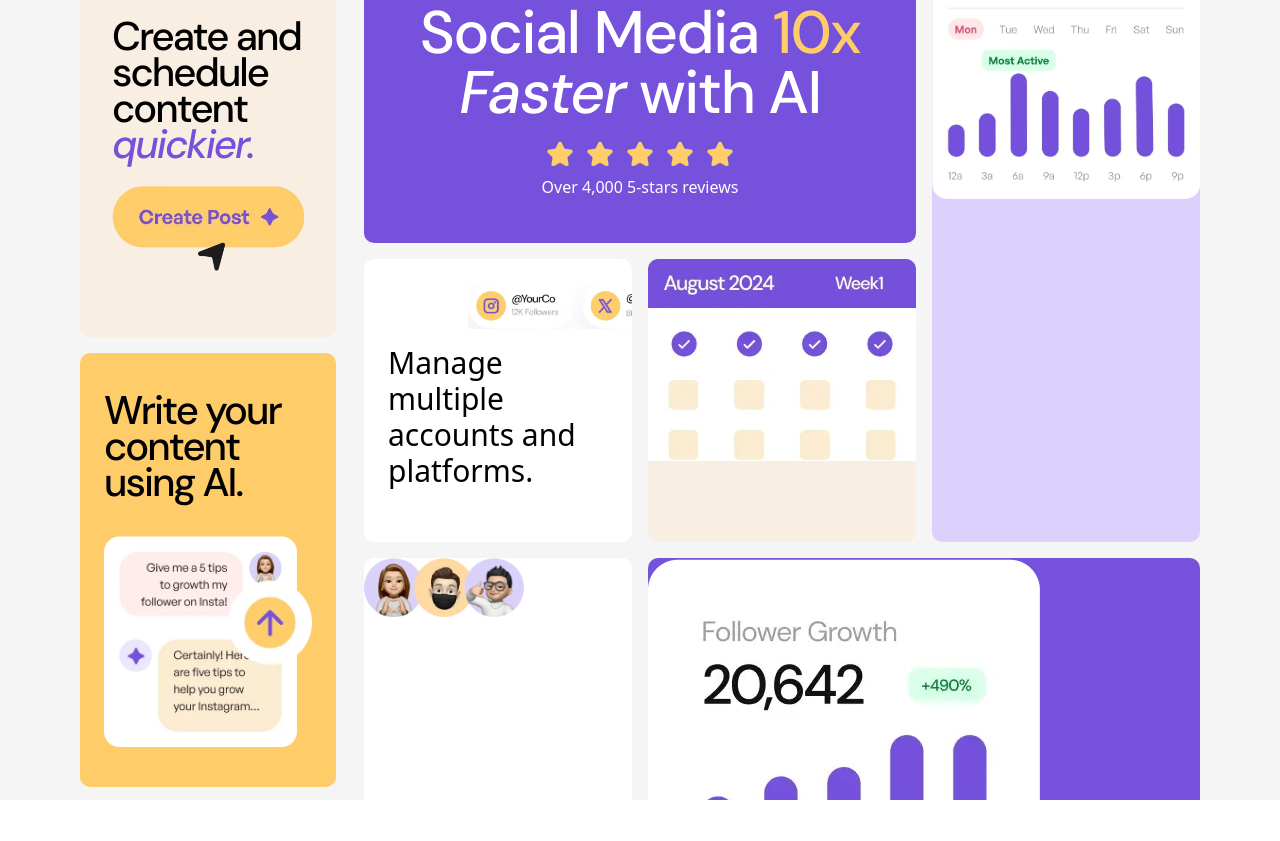
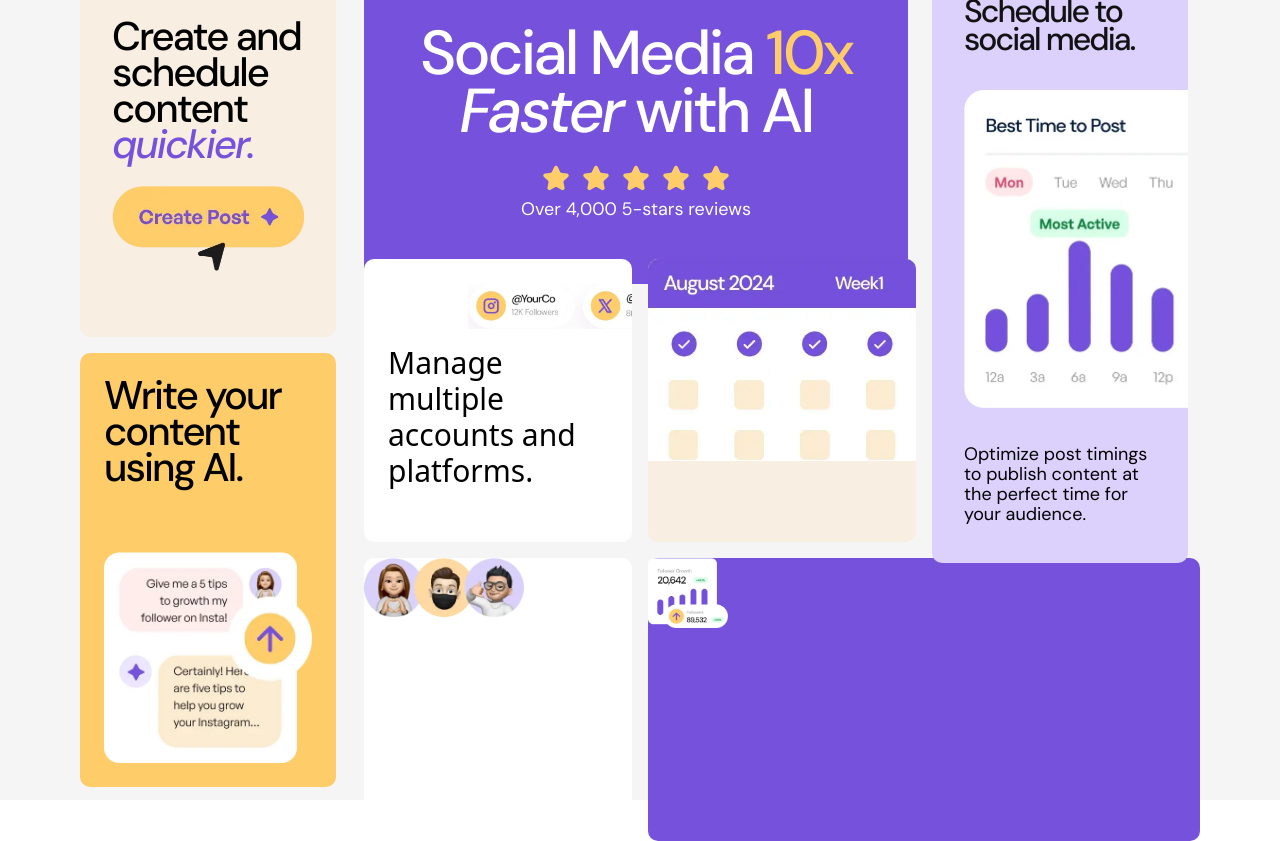
Before and after one commit to 0x7266/tailwind-bento, a Svelte app: page / in a window 1280 px wide. Before the commit the page ends 800 px from the top, so only its background shows below. Built offline with nearby package versions, Linux system fonts and the light colour scheme.

Commit message:
fix layout of two blocks

```diff
--- a/src/App.svelte
+++ b/src/App.svelte
@@ -10,11 +10,9 @@
   import schedulePosts from "./lib/assets/images/illustration-schedule-posts.webp";
 </script>
 
-<main
-  class="flex max-h-dvh w-full flex-col items-center justify-center overflow-hidden bg-[#f6f5f6] p-6"
->
+<main class="flex h-dvh flex-col items-center justify-center bg-[#f6f5f6]">
   <div
-    class="grid-rows grid h-full w-full gap-4 sm:grid-cols-2 sm:grid-rows-5 md:h-[881px] md:w-[1120px] md:grid-cols-4 md:grid-rows-3"
+    class="grid w-full gap-4 sm:grid-cols-2 sm:grid-rows-5 md:h-[881px] md:w-[1120px] md:grid-cols-4 md:grid-rows-3"
   >
     <div
       class="order-last grid gap-4 sm:col-span-2 sm:grid-cols-2 md:order-first md:col-span-1 md:row-span-3 md:w-[256px] md:grid-cols-1"
@@ -30,14 +28,14 @@
         <img src={createPost} alt="create schedule content" class="w-48" />
       </div>
       <div
-        class="flex flex-col justify-center gap-9 rounded-[10px] bg-yellow-500 sm:row-span-2 md:h-[434px] md:p-300"
+        class="flex flex-col justify-between gap-9 rounded-[10px] bg-yellow-500 sm:row-span-2 md:h-[434px] md:p-300"
       >
         <p
           class="font-dm-sans text-text-preset-2 font-medium leading-text-preset-2 tracking-text-preset-2"
         >
-          Write your content using AI.
+          Write your content<br />using AI.
         </p>
-        <img src={aiContent} alt="five stars" class="w-52" />
+        <img src={aiContent} alt="five stars" class="" />
       </div>
     </div>
 
@@ -45,18 +43,22 @@
       class="grid w-full grid-rows-4 gap-4 sm:grid-cols-2 sm:grid-rows-2 md:col-span-2 md:row-span-2"
     >
       <div
-        class="flex flex-col items-center justify-center gap-4 rounded-[10px] bg-purple-500 p-6 sm:col-span-2"
+        class="flex flex-col items-center justify-center gap-300 rounded-[10px] bg-purple-500 p-400 sm:col-span-2 md:h-[324px] md:w-[544px]"
       >
         <p
-          class="text-center font-dm-sans text-6xl font-medium tracking-tight text-white"
+          class="text-center font-dm-sans text-text-preset-1 font-medium leading-text-preset-1 tracking-text-preset-1 text-white"
         >
-          Social Media <span class="text-yellow-500">10x</span><br /><em
-            >Faster</em
+          Social Media <span class="text-yellow-500">10x</span><br /><span
+            class="italic">Faster</span
           > with AI
         </p>
         <div class="flex flex-col items-center justify-center gap-1">
-          <img src={fiveStars} alt="five stars" class="w-1/2" />
-          <p class="text-white">Over 4,000 5-stars reviews</p>
+          <img src={fiveStars} alt="five stars" class="h-400 w-[192px]" />
+          <p
+            class="font-dm-sans text-text-preset-4 leading-text-preset-4 tracking-text-preset-4 text-white"
+          >
+            Over 4,000 5-stars reviews
+          </p>
         </div>
       </div>
       <div
@@ -74,8 +76,25 @@
       </div>
     </div>
 
-    <div class="rounded-[10px] bg-purple-100 md:col-span-1 md:row-span-2">
-      <img src={schedulePosts} alt="create schedule content" />
+    <div
+      class="relative flex flex-col justify-around gap-300 overflow-clip rounded-[10px] bg-purple-100 p-400 md:col-span-1 md:row-span-2 md:h-[603px] md:w-[256px]"
+    >
+      <p
+        class="font-dm-sans text-text-preset-3 font-medium leading-text-preset-3 tracking-text-preset-3 text-black"
+      >
+        Schedule to social media.
+      </p>
+      <img
+        src={schedulePosts}
+        alt="create schedule content"
+        class="relative max-w-screen-2xl md:h-[318px] md:w-[357px]"
+      />
+      <p
+        class="font-dm-sans text-text-preset-4 leading-text-preset-4 tracking-text-preset-4"
+      >
+        Optimize post timings to publish content at the perfect time for your
+        audience.
+      </p>
     </div>
     <div
       class="grid gap-4 sm:col-span-2 sm:grid-cols-3 sm:grid-rows-1 md:col-span-3"
@@ -83,7 +102,7 @@
       <div
         class="rounded-[10px] bg-purple-500 sm:col-span-2 md:order-last md:row-span-1"
       >
-        <img src={growFollowers} alt="" />
+        <img src={growFollowers} alt="" class="w-20" />
       </div>
       <div
         class="row-span-2 rounded-[10px] bg-white sm:col-span-1 sm:row-span-1"
```
